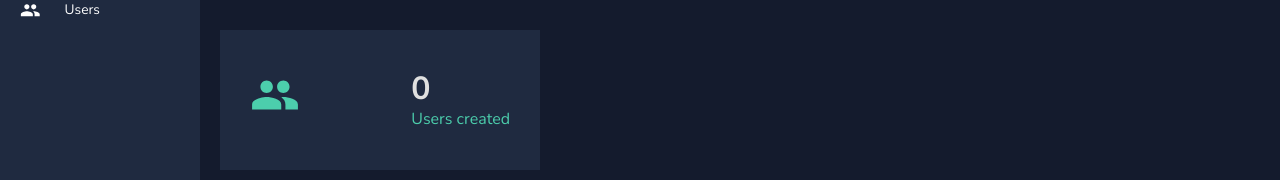
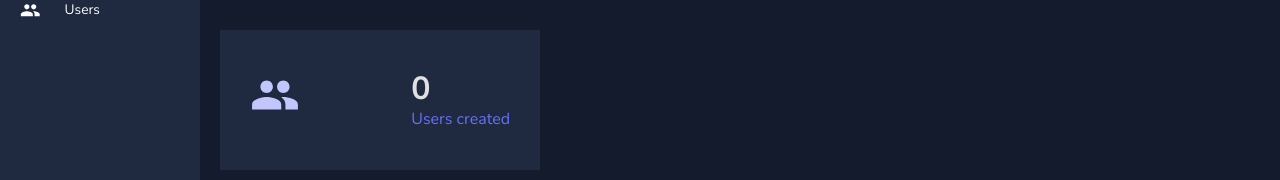
Before and after one commit to peachyme/users-dashboard-challenge, a React (Create React App) app: page / in a window 1280 px wide. Shown: the part 137-317 px from the top of the page. Built offline with nearby package versions, Linux system fonts and the light colour scheme.

Commit message:
chanded StatBox colors

```diff
--- a/src/components/dashboard/StatBox.jsx
+++ b/src/components/dashboard/StatBox.jsx
@@ -12,7 +12,7 @@ function StatBox({ stat, title, children }) {
           <Typography variant="h2" color={colors.grey[100]} fontWeight="bold">
             {stat}
           </Typography>
-          <Typography variant="h5" color={colors.greenAccent[500]}>
+          <Typography variant="h5" color={colors.blueAccent[500]}>
             {title}
           </Typography>
         </Box>
--- a/src/pages/homePage.jsx
+++ b/src/pages/homePage.jsx
@@ -18,7 +18,7 @@ const HomePage = () => {
       <Box mt="50px" display="grid" gridTemplateColumns="repeat(12, 1fr)" gridAutoRows="140px" gap="40px">
         <Box gridColumn="span 4" bgcolor={colors.primary[400]} display="flex" alignItems="center" justifyContent="center">
           <StatBox stat={usersStat} title="Users created">
-            <GroupIcon sx={{ fontSize: 50, color: colors.greenAccent[500] }}/>
+            <GroupIcon sx={{ fontSize: 50, color: colors.blueAccent[200] }}/>
           </StatBox>
         </Box>
       </Box>
```
